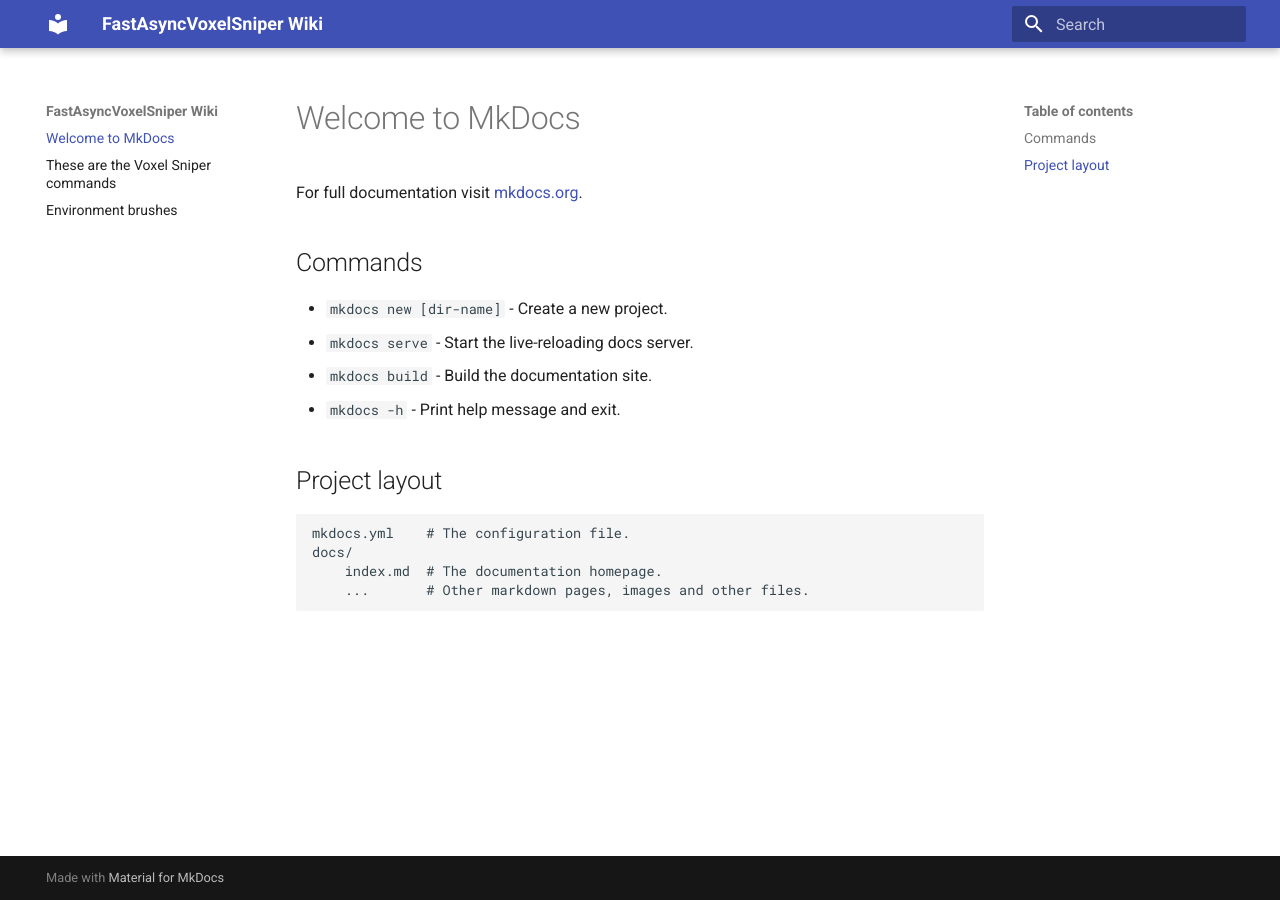
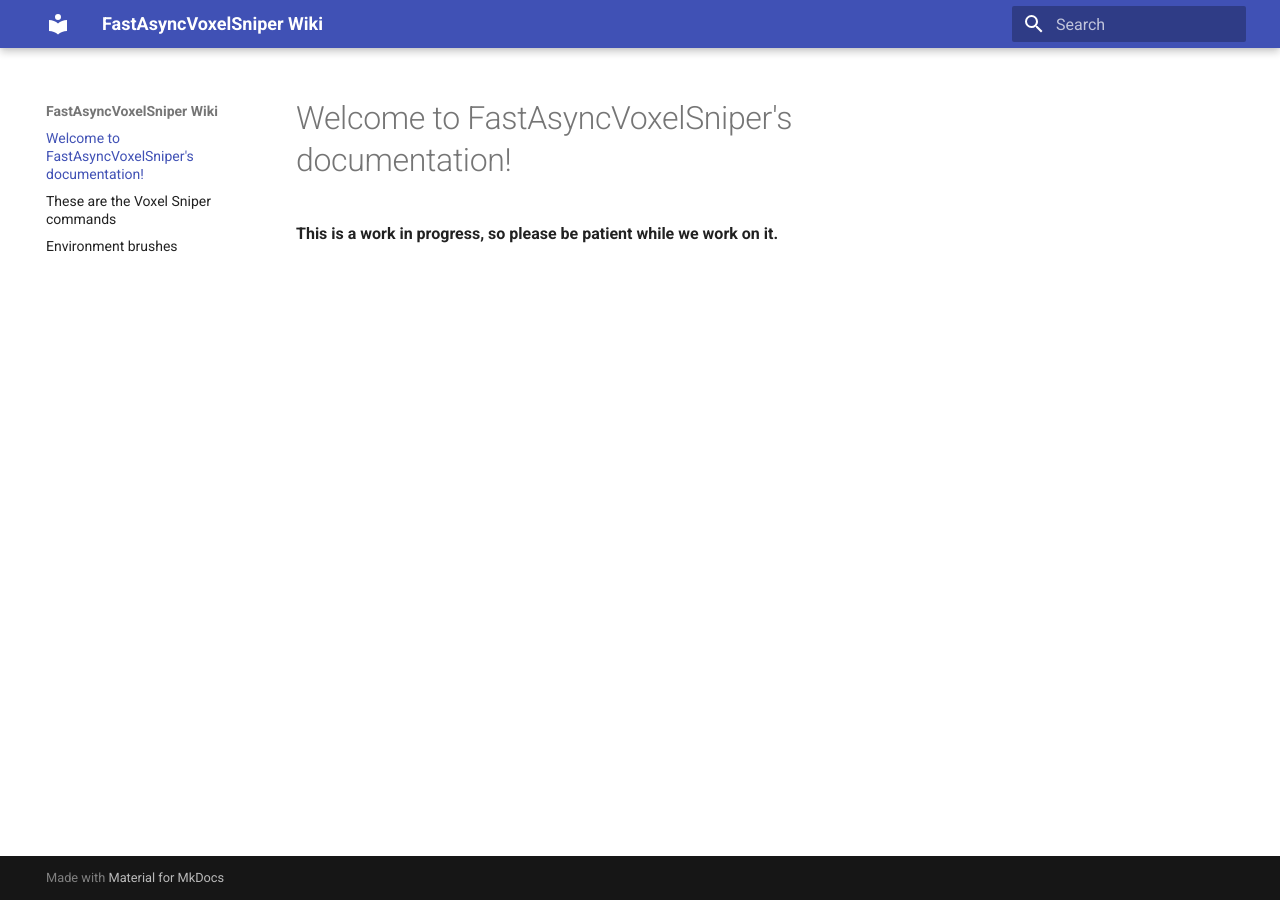
Before and after one commit to TheMeinerLP/fastasyncvoxelsniper_docs, an MkDocs documentation site: the page built from docs/index.md, in a window 1280 px wide. Built offline with MkDocs 1.6.1 and Material for MkDocs 9.7.7, drawn with Linux system fonts in a browser that asks for light colours.

Commit message:
Update index

```diff
--- a/docs/index.md
+++ b/docs/index.md
@@ -1,17 +1,3 @@
-# Welcome to MkDocs
+# Welcome to FastAsyncVoxelSniper's documentation!
 
-For full documentation visit [mkdocs.org](https://www.mkdocs.org).
-
-## Commands
-
-* `mkdocs new [dir-name]` - Create a new project.
-* `mkdocs serve` - Start the live-reloading docs server.
-* `mkdocs build` - Build the documentation site.
-* `mkdocs -h` - Print help message and exit.
-
-## Project layout
-
-    mkdocs.yml    # The configuration file.
-    docs/
-        index.md  # The documentation homepage.
-        ...       # Other markdown pages, images and other files.
+**This is a work in progress, so please be patient while we work on it.**
```
